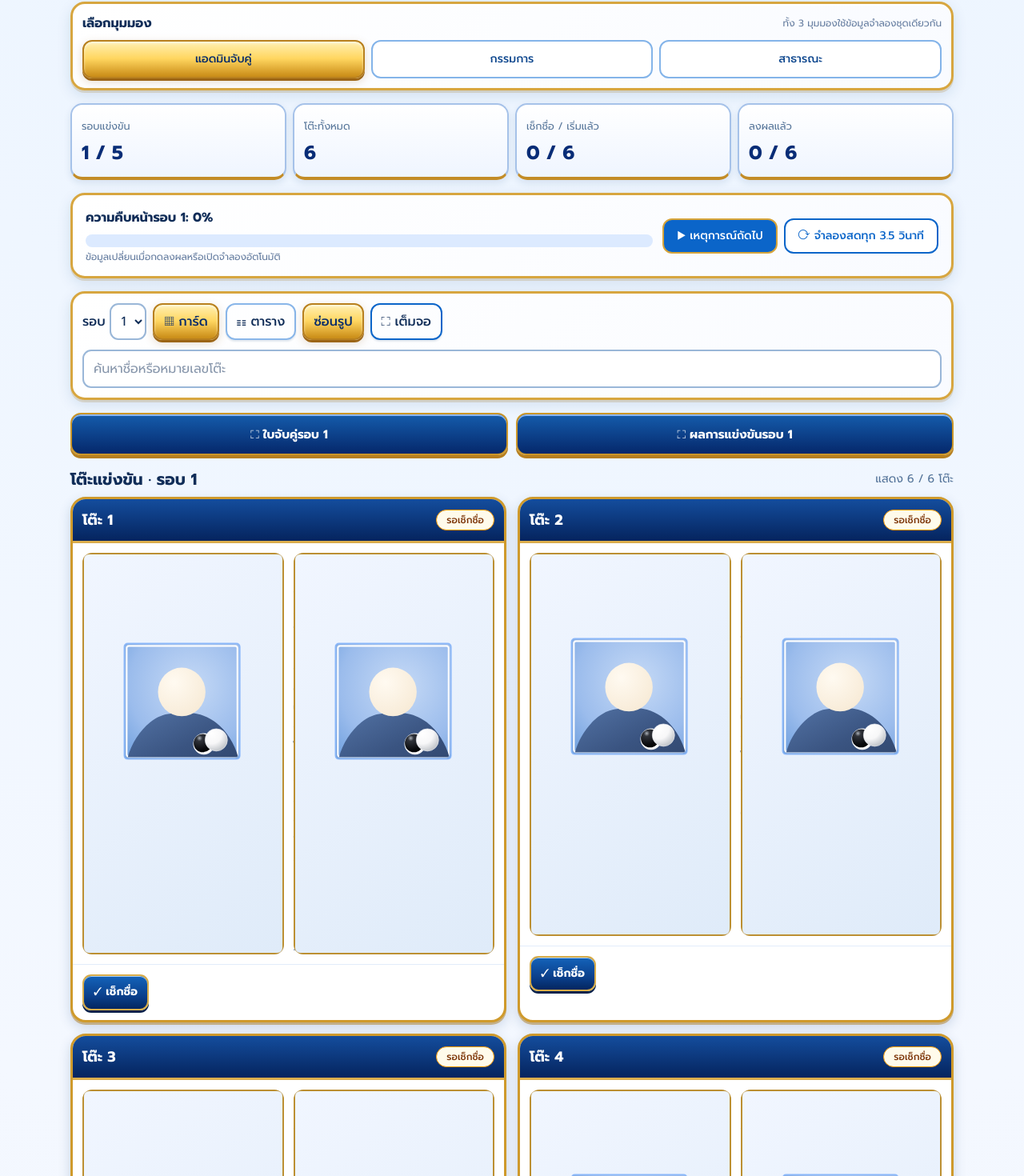
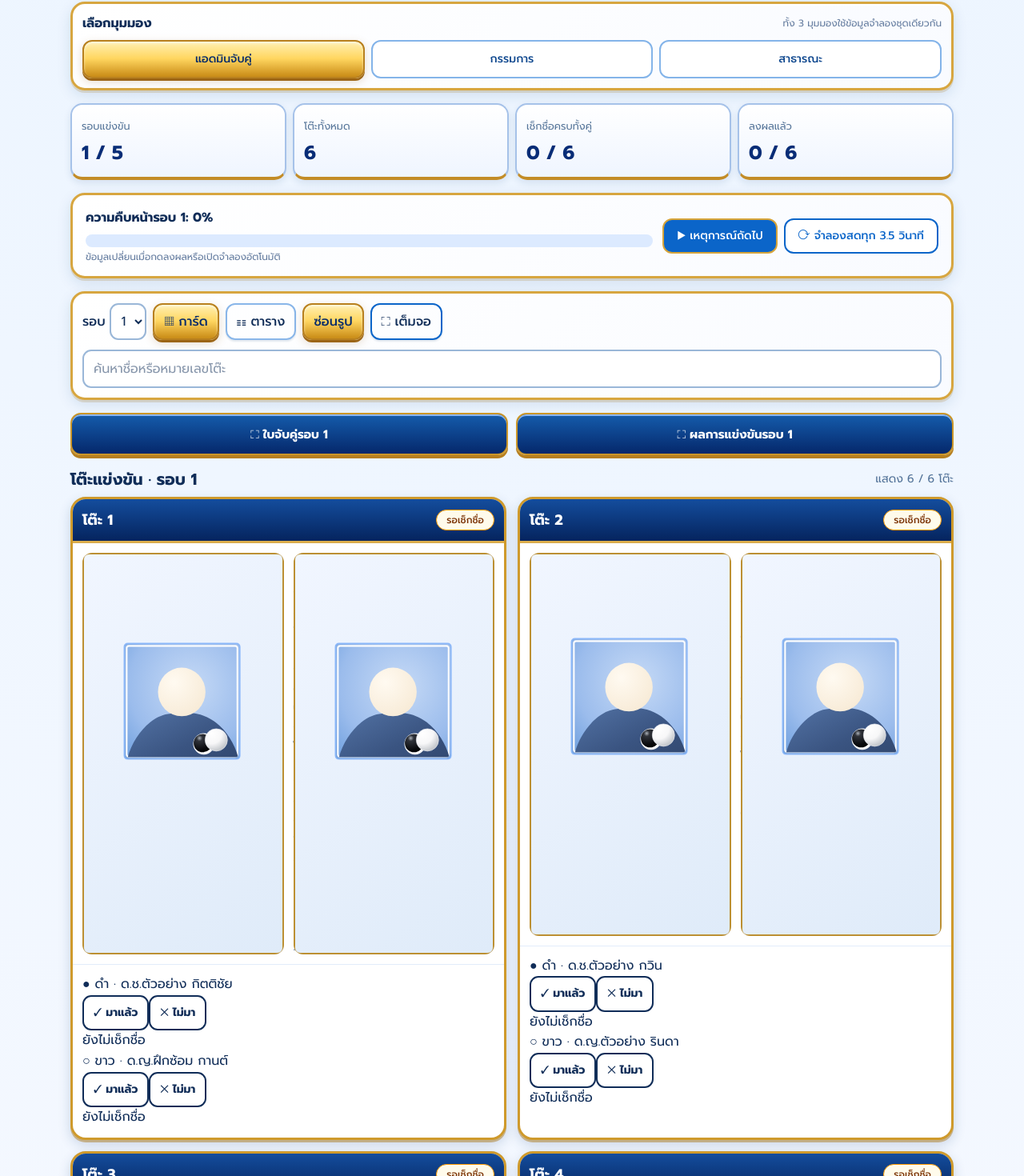
Before and after one commit to sawitree2168-sys/go-competition, a Next.js app: page /demo/competition in a window 1280 px wide. Shown: the part 367-1837 px from the top of the page at 80% size. Built offline with nearby package versions, Linux system fonts and the light colour scheme.

Commit message:
Check in black and white players individually: present green/black and absent red/white; only both present unlock start

```diff
--- a/app/organizer/_lib/division/CompetitionDaySimulation.tsx
+++ b/app/organizer/_lib/division/CompetitionDaySimulation.tsx
@@ -49,8 +49,30 @@ export default function CompetitionDaySimulation({eventId,divisionId,publicDemo=
   const [step,setStep]=useState(0);
   const [full,setFull]=useState(false);
   const [editing,setEditing]=useState<string|null>(null);
+  const [attendance,setAttendance]=useState<Record<string,"present"|"absent">>({});
   const [history,setHistory]=useState<string[]>(["ระบบจำลองพร้อมใช้งาน · รอบ 1 ประกาศคู่แล้ว"]);
   const append=(message:string)=>setHistory(old=>[message,...old].slice(0,12));
+  const attendanceKey=(g:Game,side:"black"|"white")=>`${g.id}:${side}`;
+  const statusOf=(g:Game,side:"black"|"white")=>attendance[attendanceKey(g,side)]??"unchecked";
+  const setAthleteAttendance=(g:Game,side:"black"|"white",value:"present"|"absent")=>{
+    if(view==="public"||g.state==="verified"||g.table_status==="playing")return;
+    const key=attendanceKey(g,side);
+    const next={...attendance,[key]:value};
+    setAttendance(next);
+    setGames(old=>old.map(m=>m.id!==g.id?m:{...m,table_status:next[attendanceKey(g,"black")]==="present"&&next[attendanceKey(g,"white")]==="present"?"checked":"waiting"}));
+    append(`โต๊ะ ${g.board_number} · ${side==="black"?"ฝ่ายดำ":"ฝ่ายขาว"} ${value==="present"?"มาแล้ว":"ไม่มา"} (จำลอง)`);
+  };
+  const athleteCheck=(g:Game,side:"black"|"white")=>{
+    const current=statusOf(g,side);
+    return <div className="gt-reference-attendance" role="group" aria-label={`เช็กชื่อ${side==="black"?"ฝ่ายดำ":"ฝ่ายขาว"} โต๊ะ ${g.board_number}`}>
+      <span className="gt-reference-attendance-title">{side==="black"?"● ดำ":"○ ขาว"} · {personMap[side==="black"?g.black_athlete_id:g.white_athlete_id].name}</span>
+      <div className="gt-reference-attendance-options">
+        <button type="button" className="gt-reference-attend-present" aria-pressed={current==="present"} onClick={()=>setAthleteAttendance(g,side,"present")} disabled={g.state==="verified"||g.table_status==="playing"}>✓ มาแล้ว</button>
+        <button type="button" className="gt-reference-attend-absent" aria-pressed={current==="absent"} onClick={()=>setAthleteAttendance(g,side,"absent")} disabled={g.state==="verified"||g.table_status==="playing"}>✕ ไม่มา</button>
+      </div>
+      <span className={`gt-reference-attendance-badge ${current==="present"?"is-present":current==="absent"?"is-absent":"is-unchecked"}`}>{current==="present"?"✓ มาแล้ว":current==="absent"?"✕ ไม่มา":"ยังไม่เช็กชื่อ"}</span>
+    </div>;
+  };
   const update=(id:string, stage:"check"|"play"|"black"|"white"|"draw")=>{
     const g=games.find(m=>m.id===id);if(!g)return;
     if(view==="public")return;
@@ -68,7 +90,7 @@ export default function CompetitionDaySimulation({eventId,divisionId,publicDemo=
     const waiting=pending.find(m=>m.table_status==="waiting");
     const checked=pending.find(m=>m.table_status==="checked");
     const playing=pending.find(m=>m.state!=="verified"&&m.table_status==="playing");
-    if(waiting)update(waiting.id,"check");
+    if(waiting){const side=statusOf(waiting,"black")==="unchecked"?"black":statusOf(waiting,"white")==="unchecked"?"white":null;if(side)setAthleteAttendance(waiting,side,"present");else {setAthleteAttendance(waiting,"black","present");setAthleteAttendance(waiting,"white","present");}}
     else if(checked)update(checked.id,"play");
     else if(playing){update(playing.id,step%2?"white":"black");setStep(v=>v+1);}
     else if(round<5){const next=round+1;setGames(old=>[...old,...makeRound(next,old)]);setRound(next);append(`ประกาศจับคู่รอบที่ ${next} (ข้อมูลจำลอง)`);}
@@ -76,7 +98,7 @@ export default function CompetitionDaySimulation({eventId,divisionId,publicDemo=
   };
   useEffect(()=>{if(!auto)return;const timer=window.setInterval(()=>{const rows=games.filter(m=>m.round_number===round);if(rows.every(m=>m.state==="verified")&&round===5){setAuto(false);return;} // simulation steps run only while enabled
     const w=rows.find(m=>m.table_status==="waiting"),c=rows.find(m=>m.table_status==="checked"),p=rows.find(m=>m.state!=="verified"&&m.table_status==="playing");
-    if(w)update(w.id,"check");else if(c)update(c.id,"play");else if(p)update(p.id,"black");else if(round<5){let nr=round+1;setGames(old=>[...old,...makeRound(nr,old)]);setRound(nr);append(`ประกาศรอบที่ ${nr} (จำลอง)`);}
+    if(w){const side=statusOf(w,"black")==="unchecked"?"black":statusOf(w,"white")==="unchecked"?"white":null;if(side)setAthleteAttendance(w,side,"present");else {setAthleteAttendance(w,"black","present");setAthleteAttendance(w,"white","present");}}else if(c)update(c.id,"play");else if(p)update(p.id,"black");else if(round<5){let nr=round+1;setGames(old=>[...old,...makeRound(nr,old)]);setRound(nr);append(`ประกาศรอบที่ ${nr} (จำลอง)`);}
   },3500);return()=>window.clearInterval(timer); // intentional state-driven interval for demo only
   // eslint-disable-next-line react-hooks/exhaustive-deps
   },[auto,games,round]);
@@ -93,8 +115,10 @@ export default function CompetitionDaySimulation({eventId,divisionId,publicDemo=
     {photo(id)}<span className="min-w-0"><span className="mb-1 flex items-center gap-1 text-xs font-semibold text-[#385577]"><span className={`h-4 w-4 shrink-0 rounded-full border ${color==="black"?"bg-[#101b2e] border-[#101b2e]":"bg-white border-[#7a92b2]"}`}/>{color==="black"?"หมากดำ":"หมากขาว"}</span><strong className="gt-reference-person-name block text-base text-[#102d58] [overflow-wrap:anywhere]">{personMap[id].name}</strong><small className="gt-reference-person-meta block text-sm text-[#536f93]">{personMap[id].rank} · {personMap[id].institution}</small></span>
   </div>;
   const controls=(g:Game)=><div className="gt-reference-actions">
-    {g.table_status==="waiting"&&<button type="button" onClick={()=>update(g.id,"check")} className="gt-reference-blue">✓ เช็กชื่อ</button>}
-    {g.table_status==="checked"&&<button type="button" onClick={()=>update(g.id,"play")} className="gt-reference-blue">▶ เริ่มแข่งขัน</button>}
+    {(g.table_status==="waiting"||g.table_status==="checked")&&<div className="gt-reference-attendance-grid">
+      {athleteCheck(g,"black")}{athleteCheck(g,"white")}
+    </div>}
+    {g.table_status==="checked"&&<button type="button" onClick={()=>update(g.id,"play")} className="gt-reference-blue">▶ เริ่มแข่งขัน (มาแล้วทั้งคู่)</button>}
     {g.table_status==="playing"&&g.state!=="verified"&&<button type="button" onClick={()=>setEditing(g.id)} className="gt-reference-gold">✎ ลงผลทุกประเภท</button>}
     {g.state==="verified"&&<><strong className="text-green-800">✓ บันทึกผลแล้ว (จำลอง)</strong><button type="button" onClick={()=>setEditing(g.id)} className="gt-reference-secondary">แก้ไขผล</button></>}
   </div>;
@@ -127,7 +151,7 @@ export default function CompetitionDaySimulation({eventId,divisionId,publicDemo=
           className={`min-h-12 rounded-xl border-2 px-2 text-sm font-semibold ${view===v?"border-[#d6a43a] bg-[#0a62c4] text-white":"border-[#84b4e9] bg-white text-[#0e478e]"}`}>{v==="admin"?"แอดมินจับคู่":v==="referee"?"กรรมการ":"สาธารณะ"}</button>)}</div>
       </section>
       <div className="gt-reference-metrics grid grid-cols-2 gap-2 sm:grid-cols-4">{[
-        ["รอบแข่งขัน",`${round} / 5`],["โต๊ะทั้งหมด",String(rows.length)],["เช็กชื่อ / เริ่มแล้ว",`${checked} / ${rows.length}`],["ลงผลแล้ว",`${done} / ${rows.length}`]
+        ["รอบแข่งขัน",`${round} / 5`],["โต๊ะทั้งหมด",String(rows.length)],["เช็กชื่อครบทั้งคู่",`${rows.filter(g=>statusOf(g,"black")==="present"&&statusOf(g,"white")==="present").length} / ${rows.length}`],["ลงผลแล้ว",`${done} / ${rows.length}`]
       ].map(([k,v])=><div key={k} className="rounded-xl border-2 border-[#81b0e6] border-b-[4px] border-b-[#d6a43a] bg-white p-3"><small className="text-[#57769a]">{k}</small><strong className="mt-1 block text-2xl text-[#0958b4]">{v}</strong></div>)}</div>
       <div className="gt-reference-panel grid grid-cols-1 gap-3 p-4 sm:grid-cols-[1fr_auto]">
         <div><strong>ความคืบหน้ารอบ {round}: {progress}%</strong><div className="mt-2 h-4 overflow-hidden rounded-full bg-[#dceaff]"><div className="h-full rounded-full bg-[#d6a43a] transition-all" style={{width:`${progress}%`}}/></div><p className="mt-1 text-xs text-[#647c9f]">ข้อมูลเปลี่ยนเมื่อกดลงผลหรือเปิดจำลองอัตโนมัติ</p></div>
@@ -162,7 +186,7 @@ export default function CompetitionDaySimulation({eventId,divisionId,publicDemo=
       <section className="rounded-2xl border-2 border-[#89b6e9] bg-white p-4">
         <div className="flex flex-wrap justify-between gap-2"><h2 className="text-lg font-bold">กิจกรรมล่าสุด (จำลอง)</h2>{allDone&&round<5&&<button onClick={applyNext} className="rounded-lg border-2 border-[#d6a43a] bg-[#095fc2] px-3 py-2 text-white">จับคู่รอบต่อไป ›</button>}</div>
         <ol className="mt-3 space-y-2">{history.map((h,i)=><li key={i} className="rounded-lg border border-[#bdd6f3] bg-[#f4f9ff] p-3 text-sm">{h}</li>)}</ol>
-        <button type="button" onClick={()=>{setGames(INITIAL);setRound(1);setAuto(false);setHistory(["เริ่มจำลองใหม่ · รอบที่ 1"]);}} className="mt-3 min-h-11 rounded-xl border-2 border-[#d6a43a] bg-white px-4 font-semibold">↻ เริ่มจำลองใหม่</button>
+        <button type="button" onClick={()=>{setGames(INITIAL);setRound(1);setAuto(false);setHistory(["เริ่มจำลองใหม่ · รอบที่ 1"]);setAttendance({});}} className="mt-3 min-h-11 rounded-xl border-2 border-[#d6a43a] bg-white px-4 font-semibold">↻ เริ่มจำลองใหม่</button>
       </section>
     </main>
   </div>;
```
